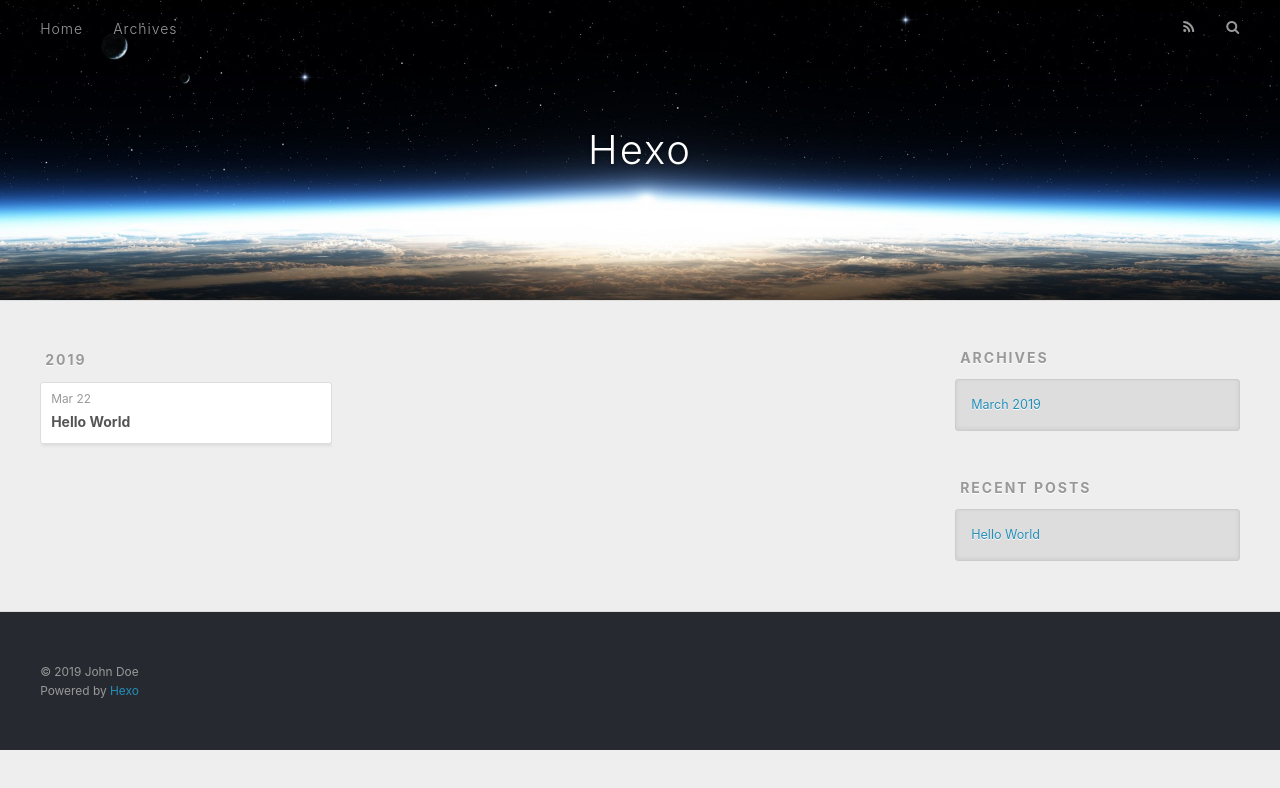
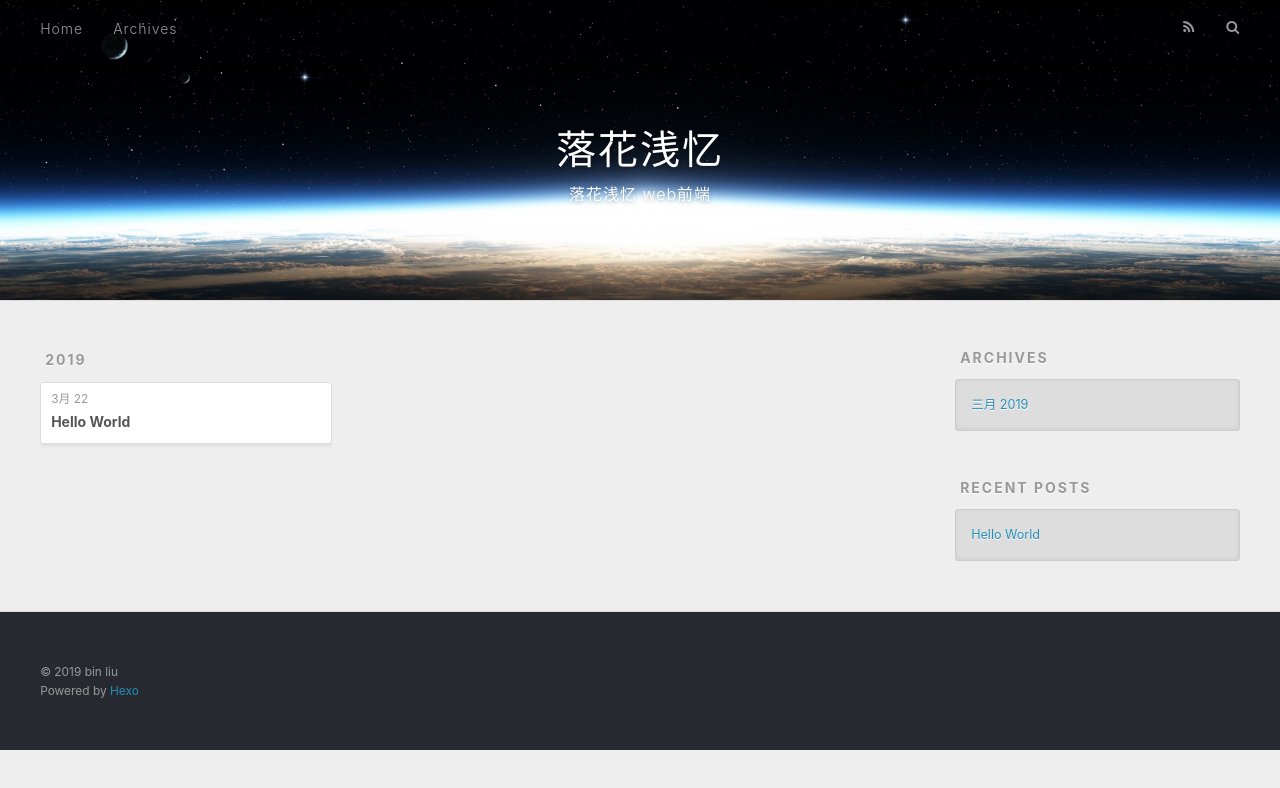
Before and after one commit to SimpleNice/simplenice.github.io, a plain HTML site: page archives/index.html in a window 1280 px wide. Drawn offline with nearby package versions, Linux system fonts and the light colour scheme.

Commit message:
Site updated: 2019-03-22 16:40:39

```diff
--- a/archives/index.html
+++ b/archives/index.html
@@ -5,17 +5,21 @@
 
 
 
-  <title>Archives | Hexo</title>
+  <title>Archives | 落花浅忆</title>
   <meta name="viewport" content="width=device-width, initial-scale=1, maximum-scale=1">
-  <meta property="og:type" content="website">
-<meta property="og:title" content="Hexo">
-<meta property="og:url" content="http://yoursite.com/archives/index.html">
-<meta property="og:site_name" content="Hexo">
-<meta property="og:locale" content="default">
+  <meta name="description" content="个人博客">
+<meta name="keywords" content="web前端">
+<meta property="og:type" content="website">
+<meta property="og:title" content="落花浅忆">
+<meta property="og:url" content="https://simplenice.github.io/archives/index.html">
+<meta property="og:site_name" content="落花浅忆">
+<meta property="og:description" content="个人博客">
+<meta property="og:locale" content="ZH-CN">
 <meta name="twitter:card" content="summary">
-<meta name="twitter:title" content="Hexo">
+<meta name="twitter:title" content="落花浅忆">
+<meta name="twitter:description" content="个人博客">
 
-    <link rel="alternate" href="/atom.xml" title="Hexo" type="application/atom+xml">
+    <link rel="alternate" href="/atom.xml" title="落花浅忆" type="application/atom+xml">
 
 
     <link rel="icon" href="/favicon.png">
@@ -34,8 +38,12 @@
   <div id="header-outer" class="outer">
     <div id="header-title" class="inner">
       <h1 id="logo-wrap">
-        <a href="/" id="logo">Hexo</a>
+        <a href="/" id="logo">落花浅忆</a>
       </h1>
+
+        <h2 id="subtitle-wrap">
+          <a href="/" id="subtitle">落花浅忆 web前端</a>
+        </h2>
 
     </div>
     <div id="header-inner" class="inner">
@@ -54,7 +62,7 @@
         <a id="nav-search-btn" class="nav-icon" title="Search"></a>
       </nav>
       <div id="search-form-wrap">
-        <form action="//google.com/search" method="get" accept-charset="UTF-8" class="search-form"><input type="search" name="q" class="search-form-input" placeholder="Search"><button type="submit" class="search-form-submit">&#xF002;</button><input type="hidden" name="sitesearch" value="http://yoursite.com"></form>
+        <form action="//google.com/search" method="get" accept-charset="UTF-8" class="search-form"><input type="search" name="q" class="search-form-input" placeholder="Search"><button type="submit" class="search-form-submit">&#xF002;</button><input type="hidden" name="sitesearch" value="https://simplenice.github.io"></form>
       </div>
     </div>
   </div>
@@ -77,7 +85,7 @@
   <div class="archive-article-inner">
     <header class="archive-article-header">
       <a href="/2019/03/22/hello-world/" class="archive-article-date">
-  <time datetime="2019-03-22T08:02:04.808Z" itemprop="datePublished">Mar 22</time>
+  <time datetime="2019-03-22T08:02:04.808Z" itemprop="datePublished">3月 22</time>
 </a>
 
 
@@ -111,7 +119,7 @@
   <div class="widget-wrap">
     <h3 class="widget-title">Archives</h3>
     <div class="widget">
-      <ul class="archive-list"><li class="archive-list-item"><a class="archive-list-link" href="/archives/2019/03/">March 2019</a></li></ul>
+      <ul class="archive-list"><li class="archive-list-item"><a class="archive-list-link" href="/archives/2019/03/">三月 2019</a></li></ul>
     </div>
   </div>
 
@@ -139,7 +147,7 @@
 
   <div class="outer">
     <div id="footer-info" class="inner">
-      &copy; 2019 John Doe<br>
+      &copy; 2019 bin liu<br>
       Powered by <a href="http://hexo.io/" target="_blank">Hexo</a>
     </div>
   </div>
```
Also changed, not shown: 2019/03/22/hello-world/index.html (+15 -10 lines), archives/2019/03/index.html (+21 -13 lines), archives/2019/index.html (+21 -13 lines), index.html (+21 -13 lines).
